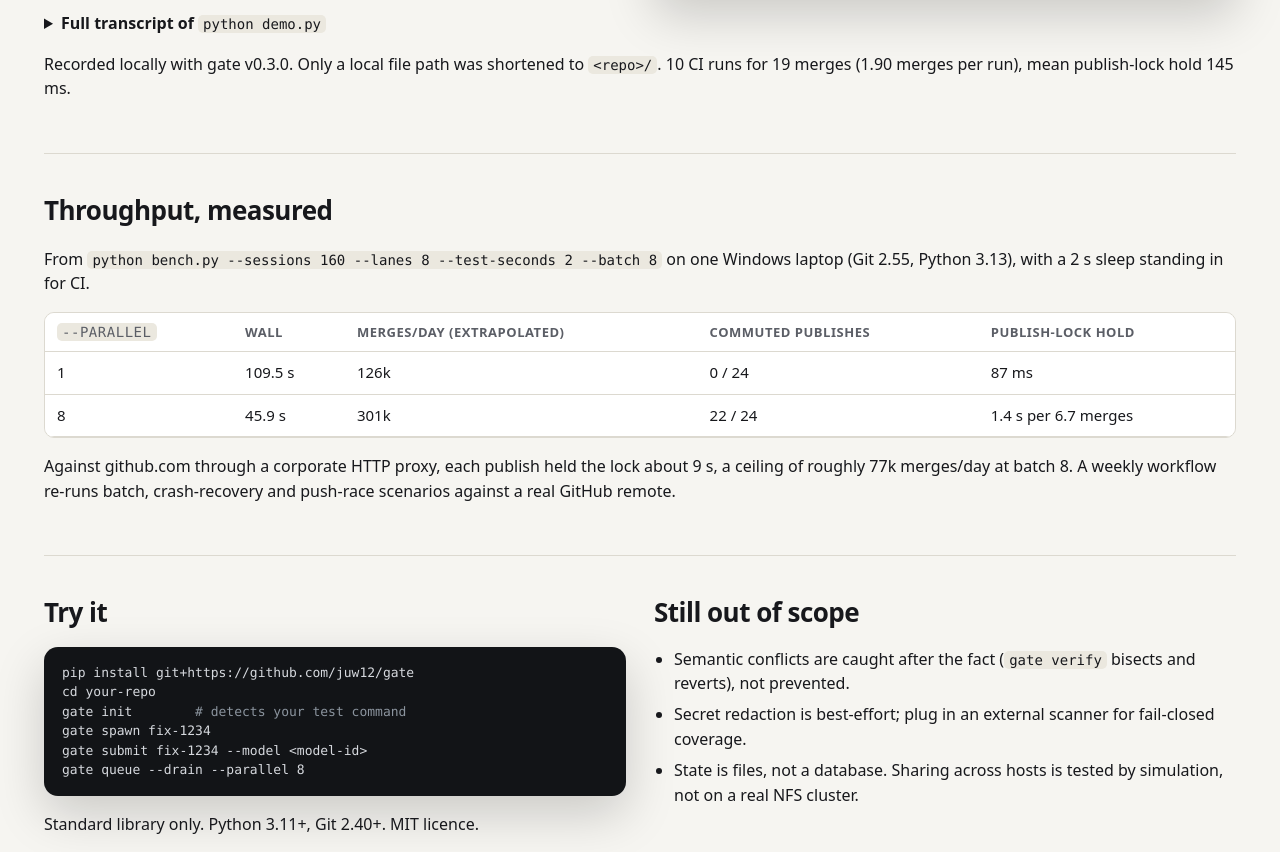
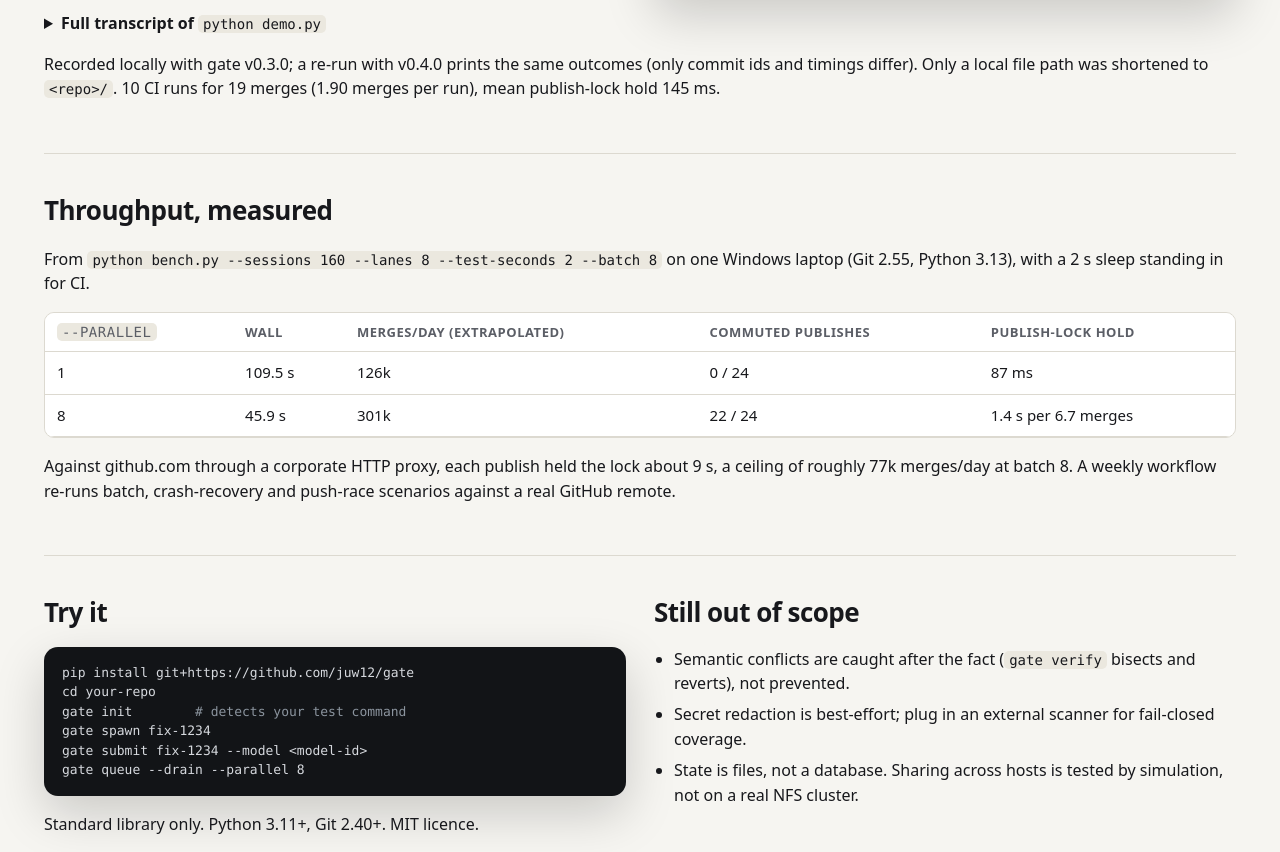
Before and after one commit to juw12/gate, a plain HTML site: page docs/index.html in a window 1280 px wide. Shown: the part 1145-1997 px from the top of the page. Drawn offline with Linux system fonts and the light colour scheme.

Commit message:
docs: test count, demo page note for 0.4.0

```diff
--- a/docs/index.html
+++ b/docs/index.html
@@ -278,7 +278,8 @@ Agent-Head: 22600b2011effe55052a77060ce19ffce37fd899
 <span class="ok">NO</span>
 </pre></div>
       </details>
-      <p class="mute-note">Recorded locally with gate v0.3.0. Only a local file path was shortened to
+      <p class="mute-note">Recorded locally with gate v0.3.0; a re-run with v0.4.0 prints the same outcomes (only commit ids and
+        timings differ). Only a local file path was shortened to
         <code>&lt;repo&gt;/</code>. 10 CI runs for 19 merges (1.90 merges per run),
         mean publish-lock hold 145 ms.</p>
     </section>
```
Also changed, not shown: 1 other file.
